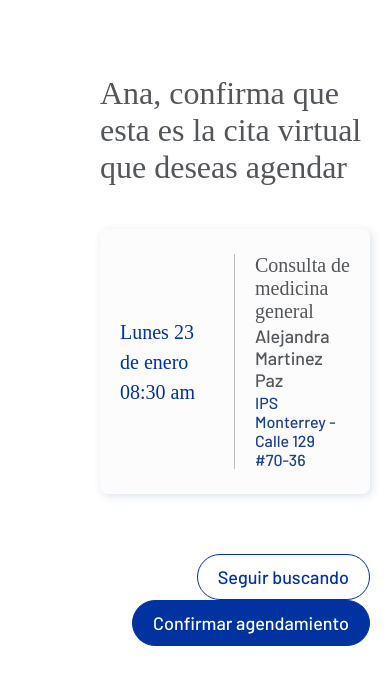
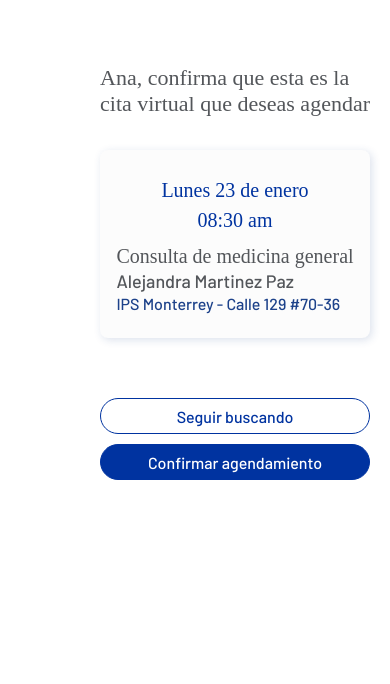
Before and after one commit to piratekevin1129/mejoras-en-salud, a plain HTML site: page paso7.html in a window 390 px wide. Drawn offline with Linux system fonts and the light colour scheme; a web font is replaced by a local one.

Commit message:
version 1.3

```diff
--- a/assets/components/cards-citas/main.css
+++ b/assets/components/cards-citas/main.css
@@ -248,6 +248,12 @@
 }
 
 @media (max-width: 900px){
+    .ms-card-col-1,
+    .ms-card-col-2
+    {
+        padding: 0px 10px;
+    }
+
     .ms-card-col1{
         width: 100%;
         margin-bottom: 15px;
@@ -266,6 +272,7 @@
     }
     .ms-card-button3{
         width: 215px;
+        height: 40px;
     }
     .ms-card-button3 i{
         display: initial;
@@ -276,4 +283,50 @@
         display: none;
     }
 
+    .ms-card-button1,
+    .ms-card-button2{
+        height: 40px;
+        border-radius: 20px;
+    }
 }
+
+@media (max-width: 768px){
+    .ms-card-col-1,
+    .ms-card-col-2
+    {
+        padding: 0px 10px;
+    }
+    .ms-card-button1,
+    .ms-card-button2{
+        height: 38px;
+        border-radius: 20px;
+        font-size: 16px;
+    }
+
+}
+
+@media (max-width: 520px){
+    .ms-card-col-1,
+    .ms-card-col-2
+    {
+        padding: 0px 10px;
+        width: 100%;
+    }
+    .ms-card-col-1{
+        margin-bottom: 10px;
+    }
+    .ms-card-col-1::after{
+        display: none;
+    }
+
+    .ms-card-col-1 p{
+        text-align: center;
+    }
+
+    .ms-card-button1,
+    .ms-card-button2{
+        height: 34px;
+        border-radius: 20px;
+        font-size: 16px;
+    }
+}
--- a/assets/components/elementos/main.css
+++ b/assets/components/elementos/main.css
@@ -147,4 +147,48 @@
     .main-titulo{
         width: 100%;
     }
+    .main-titulo{
+        margin: 20px 0px;
+        font-size: 27px;
+    }
+
+    .button-tradicional,.button-tradicional-2{
+        height: 40px;
+        border-radius: 20px;
+        padding: 0px 18px;
+        font-size: 18px;
+    }
 }
+
+@media (max-width: 768px){
+    .main-titulo{
+        margin: 15px 0px;
+        font-size: 24px;
+    }
+
+    .button-tradicional,.button-tradicional-2{
+        height: 38px;
+        border-radius: 20px;
+        padding: 0px 15px;
+        font-size: 16px;
+    }
+}
+
+@media (max-width: 768px){
+    .main-titulo{
+        font-size: 22px;
+    }
+
+    .button-tradicional,.button-tradicional-2{
+        height: 34px;
+    }
+}
+
+@media (max-width: 520px){
+    .btn-xs-full{
+        width: 100%;
+        margin-bottom: 10px;
+        margin-left: 0px !important;
+        margin-right: 0px !important;
+    }
+}
--- a/paso7.html
+++ b/paso7.html
@@ -50,8 +50,8 @@
         <br />
 
         <div class="ms-row-flex ms-row-justify-end">
-            <a href="paso6.html" class="button-tradicional">Seguir buscando</a>
-            <a href="index.html" class="button-tradicional-2" style="margin-left: 15px;">Confirmar agendamiento</a>
+            <a href="paso6.html" class="button-tradicional btn-xs-full">Seguir buscando</a>
+            <a href="index.html" class="button-tradicional-2 btn-xs-full" style="margin-left: 15px;">Confirmar agendamiento</a>
         </div>
 
     </div>
```
Also changed, not shown: assets/components/citas-dias/main.css (+19 -0 lines), assets/components/filtros/main.css (+25 -0 lines).
